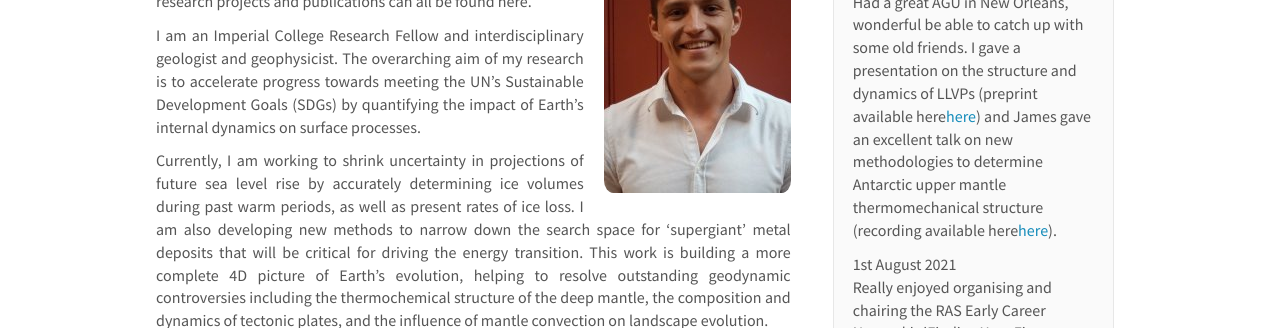
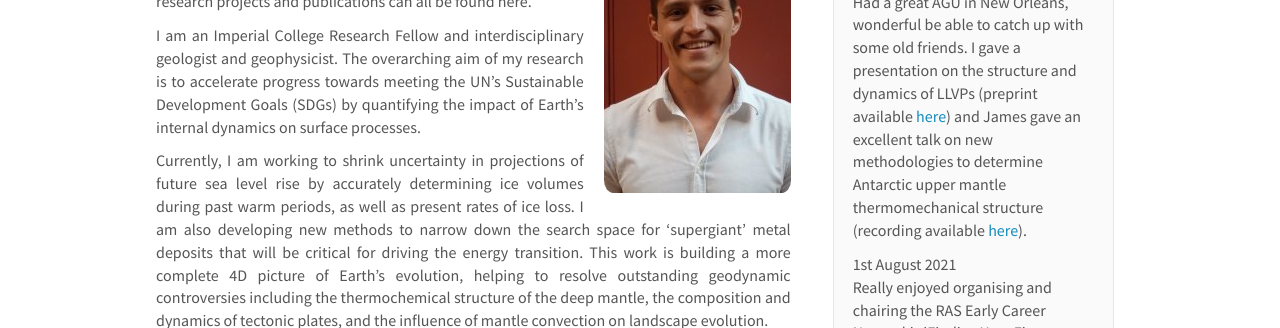
Before and after one commit to freddrichards/freddrichards.github.io, a Jekyll site: the page built from index.md, in a window 1280 px wide and 900 px high. Shown: the part 212-540 px from the top of the window. Built offline with Jekyll 4.4.1, drawn with Linux system fonts in a browser that asks for light colours; nearby versions of some CDN libraries.

Commit message:
Update news.yml

```diff
--- a/_data/news.yml
+++ b/_data/news.yml
@@ -1,5 +1,5 @@
 - date: 17th December 2021
-  headline: "Had a great AGU in New Orleans, wonderful be able to catch up with some old friends. I gave a presentation on the structure and dynamics of LLVPs (preprint available here<a href='https://eartharxiv.org/repository/view/2465'>here</a>) and James gave an excellent talk on new methodologies to determine Antarctic upper mantle thermomechanical structure (recording available here<a href='https://eventpilotadmin.com/src/EventPilot/php/scripts/aguvideo.php?clid=aguorg-fm21/DI41A-02_a7skek&atvid=p934585&cid=AGU21'>here</a>)."
+  headline: "Had a great AGU in New Orleans, wonderful be able to catch up with some old friends. I gave a presentation on the structure and dynamics of LLVPs (preprint available <a href='https://eartharxiv.org/repository/view/2465'>here</a>) and James gave an excellent talk on new methodologies to determine Antarctic upper mantle thermomechanical structure (recording available <a href='https://eventpilotadmin.com/src/EventPilot/php/scripts/aguvideo.php?clid=aguorg-fm21/DI41A-02_a7skek&atvid=p934585&cid=AGU21'>here</a>)."
 
 - date: 1st August 2021
   headline: "Really enjoyed organising and chairing the RAS Early Career Network's 'Finding Your First Postdoctoral Role' panel event. We had fantastic speakers who gave excellent, frank perspectives on their experience of making this career transition. A brilliant article setting out the best advice given by our panellists, published in Astronomy & Geophysics, is available <a href='/documents/papers/bowman_etal_2021_ag.pdf'>here</a>. Big thanks to Dominic Bowman for doing most of the heavy lifting in putting this summary together!"
```
